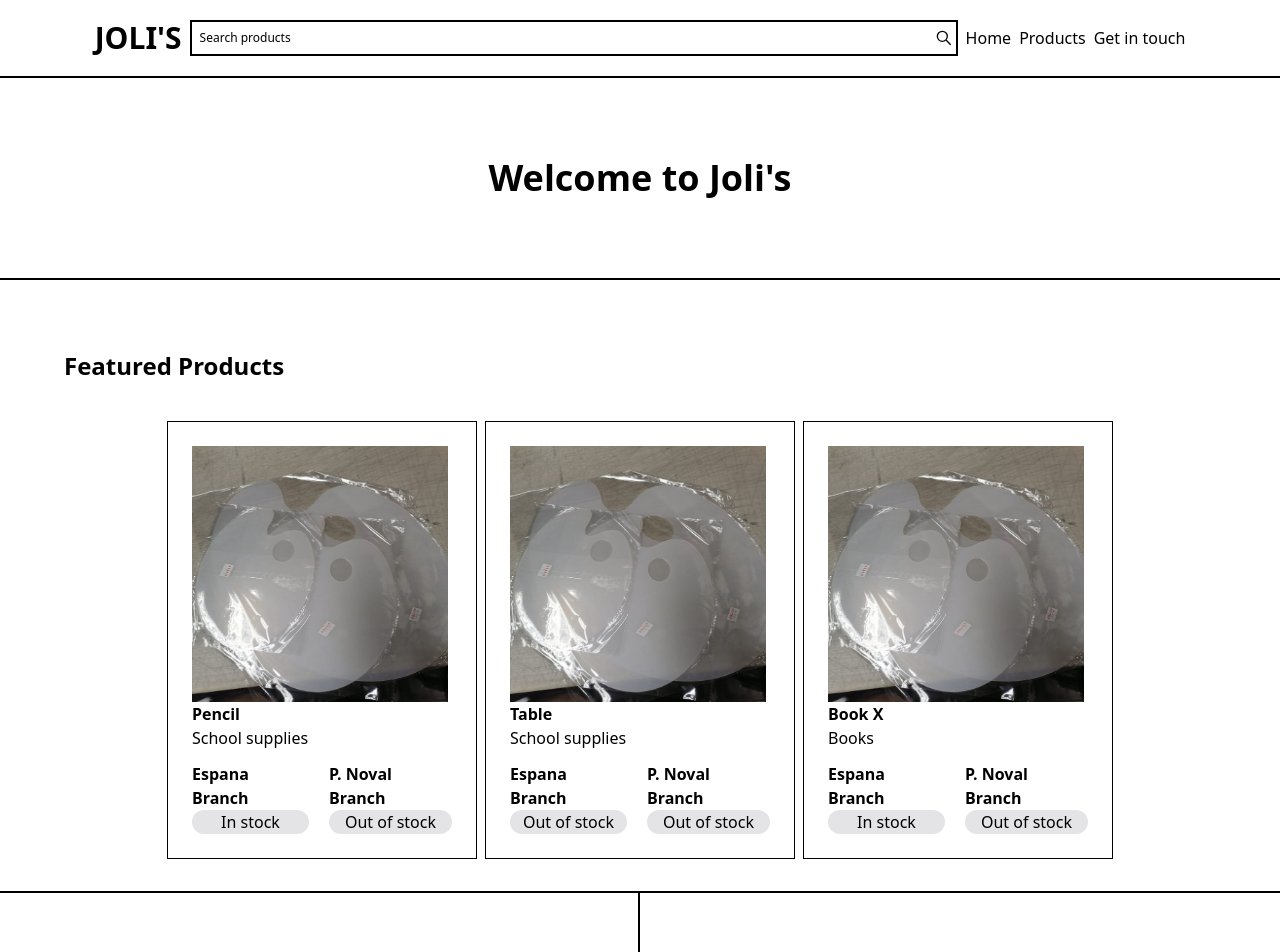
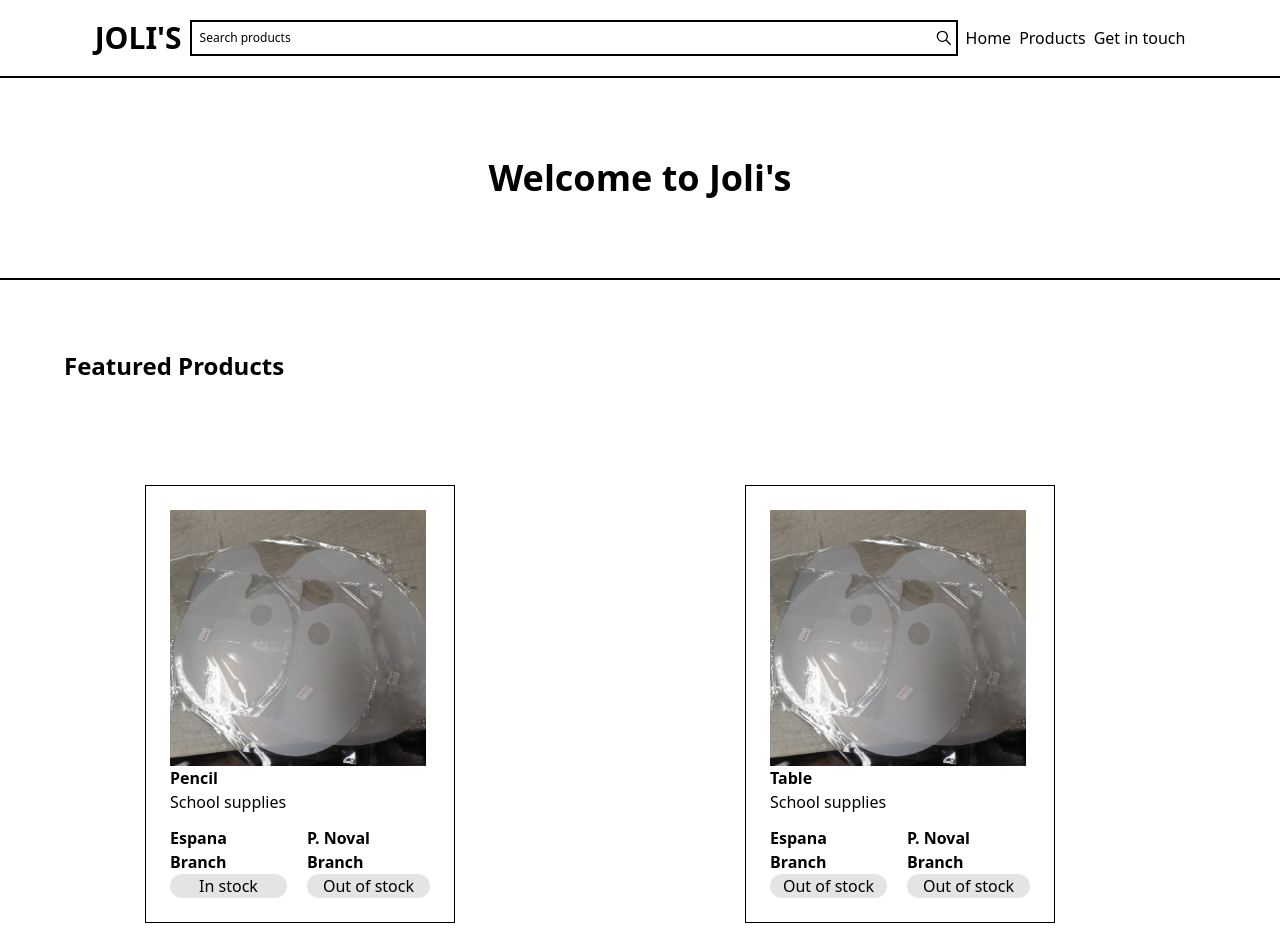
Before and after one commit to quinzonjosh/jolis, a Next.js app: page / in a window 1280 px wide. Shown: the top 952 px of the page. Built offline with nearby package versions, Linux system fonts and the light colour scheme.

Commit message:
added featured poducts carousel

```diff
--- /dev/null
+++ b/components/CustomArrows/CustomArrows.jsx
@@ -0,0 +1,31 @@
+import styles from "./CustomArrows.module.css";
+
+const CustomRightArrow = ({ onClick, ...rest }) => {
+  const {
+    onMove,
+    carouselState: { currentSlide, deviceType },
+  } = rest;
+  // onMove means if dragging or swiping in progress.
+  return (
+    <button
+      onClick={() => onClick()}
+      className={` ${styles.customArrow} ${styles.rightArrow}`}
+    />
+  );
+};
+
+const CustomLeftArrow = ({ onClick, ...rest }) => {
+  const {
+    onMove,
+    carouselState: { currentSlide, deviceType },
+  } = rest;
+  // onMove means if dragging or swiping in progress.
+  return (
+    <button
+      onClick={() => onClick()}
+      className={`${styles.customArrow} ${styles.leftArrow}`}
+    />
+  );
+};
+
+export { CustomLeftArrow, CustomRightArrow };
--- /dev/null
+++ b/components/CustomArrows/CustomArrows.module.css
@@ -0,0 +1,41 @@
+.customArrow{
+  position: absolute;
+    outline: 0;
+    transition: all .5s;
+    border-radius: 35px;
+    z-index: 1000;
+    border: 0;
+    background: rgba(0,0,0,0.5);
+    min-width: 43px;
+    min-height: 43px;
+    opacity: 1;
+    cursor: pointer;
+    bottom: 0px;
+}
+
+.rightArrow{
+    right: calc(45% + 10px)
+}
+
+.leftArrow{
+    left: calc(45% + 10px)
+}
+
+.customArrow::before{
+  font-size: 20px;
+  color: #fff;
+  display: block;
+  font-family: revicons;
+  text-align: center;
+  z-index: 2;
+  position: relative;
+
+}
+
+.rightArrow::before{
+  content: "\e825"
+}
+
+.leftArrow::before{
+  content: "\e824"
+}
--- a/components/FeaturedProducts/FeaturedProducts.jsx
+++ b/components/FeaturedProducts/FeaturedProducts.jsx
@@ -1,32 +1,77 @@
 import Product from "../Product/Product";
 import data from "../../data/products.json";
+import Carousel from "react-multi-carousel";
+import "react-multi-carousel/lib/styles.css";
+import styles from "./FeaturedProducts.module.css";
+import {
+  CustomLeftArrow,
+  CustomRightArrow,
+} from "../CustomArrows/CustomArrows";
 
 const FeaturedProducts = () => {
+  const responsive = {
+    superLargeDesktop: {
+      // the naming can be any, depends on you.
+      breakpoint: { max: 4000, min: 3000 },
+      items: 5,
+    },
+    desktop: {
+      breakpoint: { max: 3000, min: 1024 },
+      items: 4,
+    },
+    tablet: {
+      breakpoint: { max: 1024, min: 464 },
+      items: 2,
+      partialVisibilityGutter: 40,
+    },
+    mobile: {
+      breakpoint: { max: 464, min: 0 },
+      items: 1,
+      partialVisibilityGutter: 80,
+    },
+  };
+
   return (
     <section className="py-8 border-b-2 border-black">
-      <div className="container mx-auto ">
+      <div className="container mx-auto">
         <h2 className="text-2xl font-bold pl-[5%] py-[3%]">
           Featured Products
         </h2>
-
-        <div className="flex justify-center gap-2">
-          {/* product card */}
-          {/* array_object.map((item, index) =>  { return <Something title={item.title} description={item.description} key={index} /> }) */}
+        <Carousel
+          swipeable={true}
+          draggable={true}
+          showDots={false}
+          responsive={responsive}
+          infinite={true}
+          keyBoardControl={true}
+          transitionDuration={500}
+          containerClass={` mx-auto py-16 ${styles["carousel-container"]}`}
+          removeArrowOnDeviceType={["tablet", "mobile"]}
+          itemClass={`${styles["carousel-item"]}`}
+          partialVisible={true}
+          customRightArrow={<CustomRightArrow />}
+          customLeftArrow={<CustomLeftArrow />}
+          partialVisbile={true}
+        >
           {data.map((product, index) => {
             return (
               <Product
+                key={index}
                 image={product.image}
                 name={product.name}
                 category={product.category}
                 espana_stock={product.espana_stock}
                 pnoval_stock={product.pnoval_stock}
-                key={index}
               />
             );
           })}
-          {/* <Product />
-          <Product />
-          <Product /> */}
+        </Carousel>
+
+        <div className="flex flex-col items-center">
+          <div className="pb-4">
+            {/* product card */}
+            {/* array_object.map((item, index) =>  { return <Something title={item.title} description={item.description} key={index} /> }) */}
+          </div>
         </div>
       </div>
     </section>
--- /dev/null
+++ b/components/FeaturedProducts/FeaturedProducts.module.css
@@ -0,0 +1,4 @@
+.carousel-item{
+    @apply flex items-center justify-center;
+
+}
--- a/data/products.json
+++ b/data/products.json
@@ -7,6 +7,7 @@
         "pnoval_stock": "Out of stock"
     },
     {
+
         "image": "/images/sample.jpg",
         "name": "Table",
         "category": "School supplies",
@@ -14,11 +15,54 @@
         "pnoval_stock": "Out of stock"
     },
     {
+
+        "image": "/images/sample.jpg",
+        "name": "Book X",
+        "category": "Books","active" : true,
+
+        "espana_stock": "In stock",
+        "pnoval_stock": "Out of stock"
+    },
+    {
+
+        "image": "/images/sample.jpg",
+        "name": "Ruler",
+        "category": "School supplies",
+        "espana_stock": "Out of stock",
+        "pnoval_stock": "Out of stock"
+    },
+    {
+
+        "image": "/images/sample.jpg",
+        "name": "Pencil",
+        "category": "School supplies",
+        "espana_stock": "In stock",
+        "pnoval_stock": "Out of stock"
+    },
+    {
+
+        "image": "/images/sample.jpg",
+        "name": "Table",
+        "category": "School supplies",
+        "espana_stock": "Out of stock",
+        "pnoval_stock": "Out of stock"
+    },
+    {
+
         "image": "/images/sample.jpg",
         "name": "Book X",
         "category": "Books",
         "espana_stock": "In stock",
         "pnoval_stock": "Out of stock"
+    },
+    {
+
+        "image": "/images/sample.jpg",
+        "name": "Ruler",
+        "category": "School supplies",
+        "espana_stock": "Out of stock",
+        "pnoval_stock": "Out of stock"
     }
 
+
 ]
--- a/package.json
+++ b/package.json
@@ -16,6 +16,7 @@
     "react": "18.2.0",
     "react-dom": "18.2.0",
     "react-icons": "^4.4.0",
+    "react-multi-carousel": "^2.8.2",
     "tailwindcss": "^3.1.8"
   },
   "devDependencies": {
--- a/pages/index.js
+++ b/pages/index.js
@@ -22,6 +22,7 @@ export default function Home() {
                 See our products
               </button>
             </div>
+
             <div className="flex flex-col w-[50%] border-black px-[5%] pt-[5%] pb-[10%] items-center">
               <div className="text-2xl font-bold text-center py-[5%]">
                 Visit our stores
```
Also changed, not shown: 1 other file (tests, documents, lock files or other folders).
